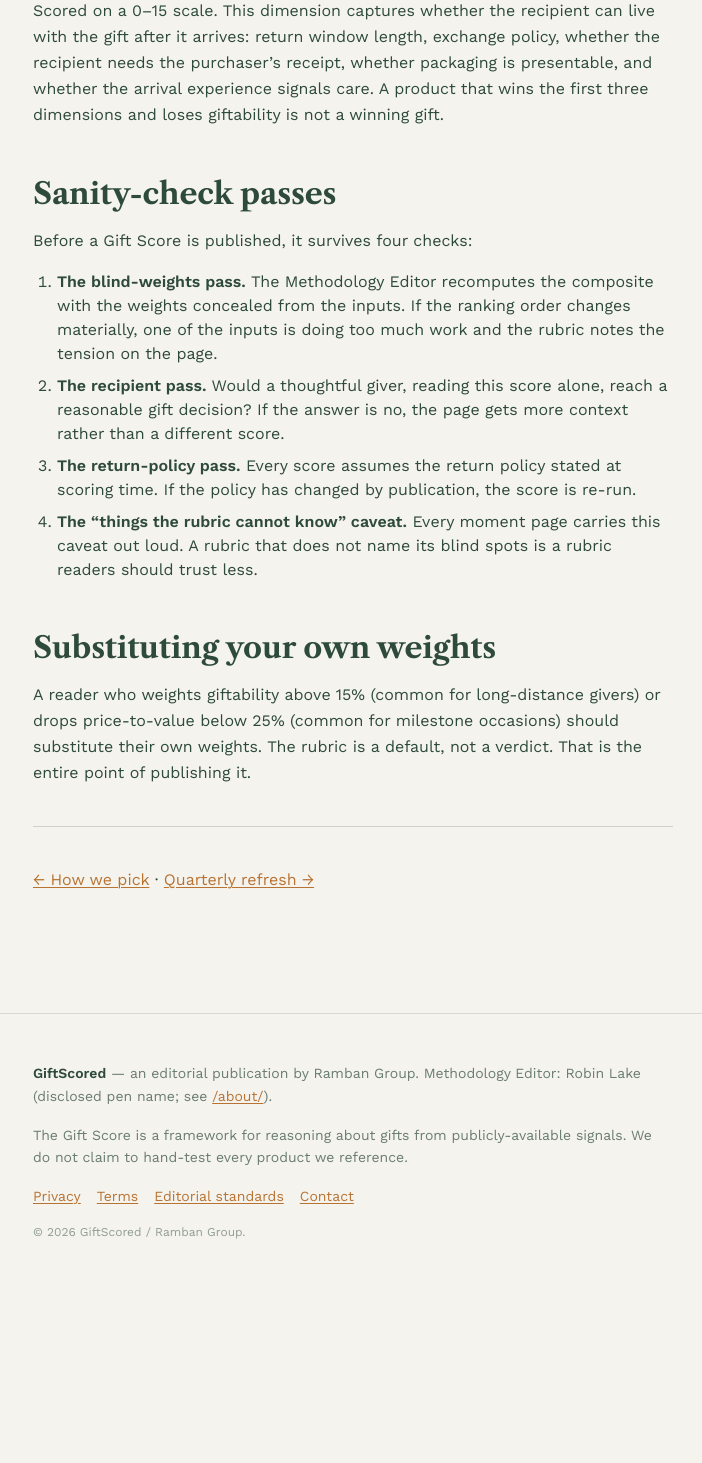
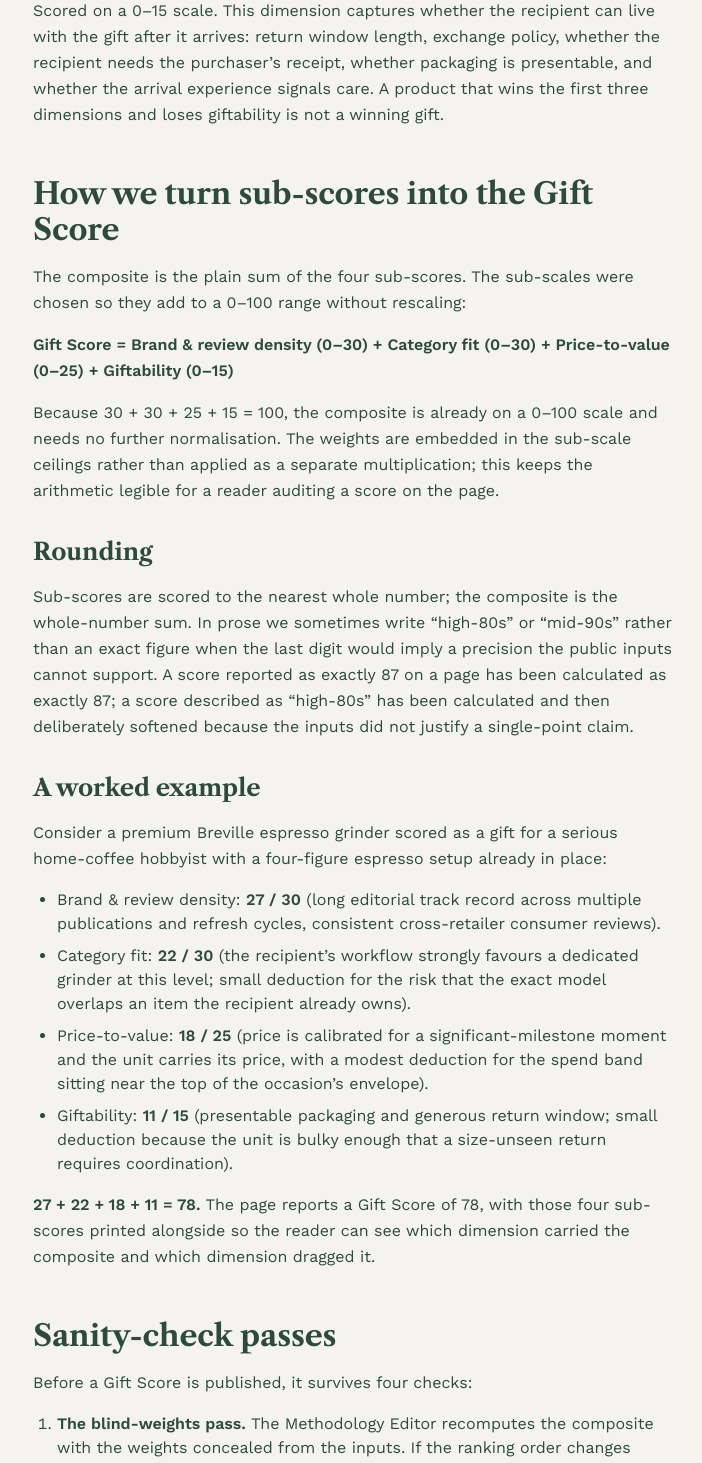
Before and after one commit to perfectgiftsfor/giftscored, a Nuxt app: page /methodology/how-we-score in a window 1280 px wide. Shown: the part 1686-3149 px from the top of the page, without its empty margins (287-989 px from the left). Before the commit the page ends 2974 px from the top, so only its background shows below. Built offline with nearby package versions, Linux system fonts and the light colour scheme.

Commit message:
Polish: rubric formula + sitemap + OG tags + final-copy privacy/terms + Matomo snippet docs + code-comment hygiene

```diff
--- a/composables/schema.ts
+++ b/composables/schema.ts
@@ -1,6 +1,6 @@
 // composables/schema.ts — Schema.org @graph helpers for giftscored.com.
 //
-// Ported from the sibling Ramban Group scaffold at idealgiftfor. Intentionally
+// Built on the canonical Ramban Group scaffold pattern. Intentionally
 // fresh copy: different node @ids, different description copy, different
 // knowsAbout topics so the JSON-LD fingerprint is distinct per property. Two
 // sites with identical schema structure look like a doorway network; two
--- a/nuxt.config.ts
+++ b/nuxt.config.ts
@@ -23,6 +23,9 @@ export default defineNuxtConfig({
       meta: [
         { charset: 'utf-8' },
         { name: 'viewport', content: 'width=device-width, initial-scale=1' },
+        { property: 'og:site_name', content: 'GiftScored' },
+        { property: 'og:type', content: 'website' },
+        { name: 'twitter:card', content: 'summary_large_image' },
       ],
       link: [
         { rel: 'preconnect', href: 'https://fonts.googleapis.com' },
--- a/pages/about.vue
+++ b/pages/about.vue
@@ -18,7 +18,12 @@ const description =
 
 useHead({
   title,
-  meta: [{ name: 'description', content: description }],
+  meta: [
+    { name: 'description', content: description },
+    { property: 'og:title', content: title },
+    { property: 'og:description', content: description },
+    { property: 'og:url', content: SITE.url + '/about/' },
+  ],
   link: [{ rel: 'canonical', href: SITE.url + '/about/' }],
 });
 
--- a/pages/contact.vue
+++ b/pages/contact.vue
@@ -18,7 +18,12 @@ const description =
 
 useHead({
   title,
-  meta: [{ name: 'description', content: description }],
+  meta: [
+    { name: 'description', content: description },
+    { property: 'og:title', content: title },
+    { property: 'og:description', content: description },
+    { property: 'og:url', content: SITE.url + '/contact/' },
+  ],
   link: [{ rel: 'canonical', href: SITE.url + '/contact/' }],
 });
 
--- a/pages/editorial.vue
+++ b/pages/editorial.vue
@@ -18,7 +18,12 @@ const description =
 
 useHead({
   title,
-  meta: [{ name: 'description', content: description }],
+  meta: [
+    { name: 'description', content: description },
+    { property: 'og:title', content: title },
+    { property: 'og:description', content: description },
+    { property: 'og:url', content: SITE.url + '/editorial/' },
+  ],
   link: [{ rel: 'canonical', href: SITE.url + '/editorial/' }],
 });
 
--- a/pages/index.vue
+++ b/pages/index.vue
@@ -18,7 +18,12 @@ const description =
 
 useHead({
   title,
-  meta: [{ name: 'description', content: description }],
+  meta: [
+    { name: 'description', content: description },
+    { property: 'og:title', content: title },
+    { property: 'og:description', content: description },
+    { property: 'og:url', content: SITE.url + '/' },
+  ],
   link: [{ rel: 'canonical', href: SITE.url + '/' }],
 });
 
--- a/pages/methodology/how-we-pick.vue
+++ b/pages/methodology/how-we-pick.vue
@@ -18,7 +18,12 @@ const description =
 
 useHead({
   title,
-  meta: [{ name: 'description', content: description }],
+  meta: [
+    { name: 'description', content: description },
+    { property: 'og:title', content: title },
+    { property: 'og:description', content: description },
+    { property: 'og:url', content: SITE.url + '/methodology/how-we-pick/' },
+  ],
   link: [{ rel: 'canonical', href: SITE.url + '/methodology/how-we-pick/' }],
 });
 
--- a/pages/methodology/how-we-score.vue
+++ b/pages/methodology/how-we-score.vue
@@ -18,7 +18,12 @@ const description =
 
 useHead({
   title,
-  meta: [{ name: 'description', content: description }],
+  meta: [
+    { name: 'description', content: description },
+    { property: 'og:title', content: title },
+    { property: 'og:description', content: description },
+    { property: 'og:url', content: SITE.url + '/methodology/how-we-score/' },
+  ],
   link: [{ rel: 'canonical', href: SITE.url + '/methodology/how-we-score/' }],
 });
 
@@ -133,6 +138,54 @@ useJsonLd(
       giftability is not a winning gift.
     </p>
 
+    <h2>How we turn sub-scores into the Gift Score</h2>
+    <p>
+      The composite is the plain sum of the four sub-scores. The
+      sub-scales were chosen so they add to a 0&ndash;100 range
+      without rescaling:
+    </p>
+    <p>
+      <strong>Gift Score = Brand &amp; review density (0&ndash;30) + Category fit (0&ndash;30) + Price-to-value (0&ndash;25) + Giftability (0&ndash;15)</strong>
+    </p>
+    <p>
+      Because 30 + 30 + 25 + 15 = 100, the composite is already on a
+      0&ndash;100 scale and needs no further normalisation. The weights
+      are embedded in the sub-scale ceilings rather than applied as a
+      separate multiplication; this keeps the arithmetic legible for a
+      reader auditing a score on the page.
+    </p>
+
+    <h3>Rounding</h3>
+    <p>
+      Sub-scores are scored to the nearest whole number; the composite
+      is the whole-number sum. In prose we sometimes write
+      &ldquo;high-80s&rdquo; or &ldquo;mid-90s&rdquo; rather than an
+      exact figure when the last digit would imply a precision the
+      public inputs cannot support. A score reported as exactly 87 on a
+      page has been calculated as exactly 87; a score described as
+      &ldquo;high-80s&rdquo; has been calculated and then deliberately
+      softened because the inputs did not justify a single-point claim.
+    </p>
+
+    <h3>A worked example</h3>
+    <p>
+      Consider a premium Breville espresso grinder scored as a gift for
+      a serious home-coffee hobbyist with a four-figure espresso setup
+      already in place:
+    </p>
+    <ul>
+      <li>Brand &amp; review density: <strong>27 / 30</strong> (long editorial track record across multiple publications and refresh cycles, consistent cross-retailer consumer reviews).</li>
+      <li>Category fit: <strong>22 / 30</strong> (the recipient&rsquo;s workflow strongly favours a dedicated grinder at this level; small deduction for the risk that the exact model overlaps an item the recipient already owns).</li>
+      <li>Price-to-value: <strong>18 / 25</strong> (price is calibrated for a significant-milestone moment and the unit carries its price, with a modest deduction for the spend band sitting near the top of the occasion&rsquo;s envelope).</li>
+      <li>Giftability: <strong>11 / 15</strong> (presentable packaging and generous return window; small deduction because the unit is bulky enough that a size-unseen return requires coordination).</li>
+    </ul>
+    <p>
+      <strong>27 + 22 + 18 + 11 = 78.</strong> The page reports a Gift
+      Score of 78, with those four sub-scores printed alongside so the
+      reader can see which dimension carried the composite and which
+      dimension dragged it.
+    </p>
+
     <h2>Sanity-check passes</h2>
     <p>
       Before a Gift Score is published, it survives four checks:
--- a/pages/methodology/index.vue
+++ b/pages/methodology/index.vue
@@ -18,7 +18,12 @@ const description =
 
 useHead({
   title,
-  meta: [{ name: 'description', content: description }],
+  meta: [
+    { name: 'description', content: description },
+    { property: 'og:title', content: title },
+    { property: 'og:description', content: description },
+    { property: 'og:url', content: SITE.url + '/methodology/' },
+  ],
   link: [{ rel: 'canonical', href: SITE.url + '/methodology/' }],
 });
 
--- a/pages/methodology/quarterly-refresh.vue
+++ b/pages/methodology/quarterly-refresh.vue
@@ -18,7 +18,12 @@ const description =
 
 useHead({
   title,
-  meta: [{ name: 'description', content: description }],
+  meta: [
+    { name: 'description', content: description },
+    { property: 'og:title', content: title },
+    { property: 'og:description', content: description },
+    { property: 'og:url', content: SITE.url + '/methodology/quarterly-refresh/' },
+  ],
   link: [{ rel: 'canonical', href: SITE.url + '/methodology/quarterly-refresh/' }],
 });
 
--- a/pages/privacy.vue
+++ b/pages/privacy.vue
@@ -18,7 +18,12 @@ const description =
 
 useHead({
   title,
-  meta: [{ name: 'description', content: description }],
+  meta: [
+    { name: 'description', content: description },
+    { property: 'og:title', content: title },
+    { property: 'og:description', content: description },
+    { property: 'og:url', content: SITE.url + '/privacy/' },
+  ],
   link: [{ rel: 'canonical', href: SITE.url + '/privacy/' }],
 });
 
@@ -46,10 +51,12 @@ useJsonLd(
     <p class="byline">Effective {{ DATE_PUBLISHED }} &middot; Last updated {{ DATE_MODIFIED }}</p>
 
     <p class="bottom-line">
-      This is a placeholder privacy policy that will be replaced with
-      the finalised document once analytics, email, and affiliate
-      partners are confirmed at launch. The commitments below apply
-      from day one regardless.
+      GiftScored collects the minimum data needed to publish an
+      editorial site: aggregate analytics, and email if you write to
+      us. We do not build reader profiles, we do not sell email
+      addresses, and we do not run third-party advertising trackers.
+      The commitments below apply from day one and are audit-ready as
+      stated.
     </p>
 
     <h2>What we collect</h2>
--- a/pages/terms.vue
+++ b/pages/terms.vue
@@ -18,7 +18,12 @@ const description =
 
 useHead({
   title,
-  meta: [{ name: 'description', content: description }],
+  meta: [
+    { name: 'description', content: description },
+    { property: 'og:title', content: title },
+    { property: 'og:description', content: description },
+    { property: 'og:url', content: SITE.url + '/terms/' },
+  ],
   link: [{ rel: 'canonical', href: SITE.url + '/terms/' }],
 });
 
@@ -46,9 +51,11 @@ useJsonLd(
     <p class="byline">Effective {{ DATE_PUBLISHED }} &middot; Last updated {{ DATE_MODIFIED }}</p>
 
     <p class="bottom-line">
-      This is a placeholder terms document that will be replaced with
-      the finalised terms of use once the operating entity is
-      incorporated. The commitments below apply from day one regardless.
+      These are the terms under which GiftScored content is
+      published: an editorial rubric, not personal advice; affiliate
+      links that never influence a score; corrections within 48 hours;
+      standard liability limits for an independent editorial
+      publication. They apply as stated from day one.
     </p>
 
     <h2>Editorial content</h2>
```
Also changed, not shown: 2 other files (tests, documents, lock files or other folders).
